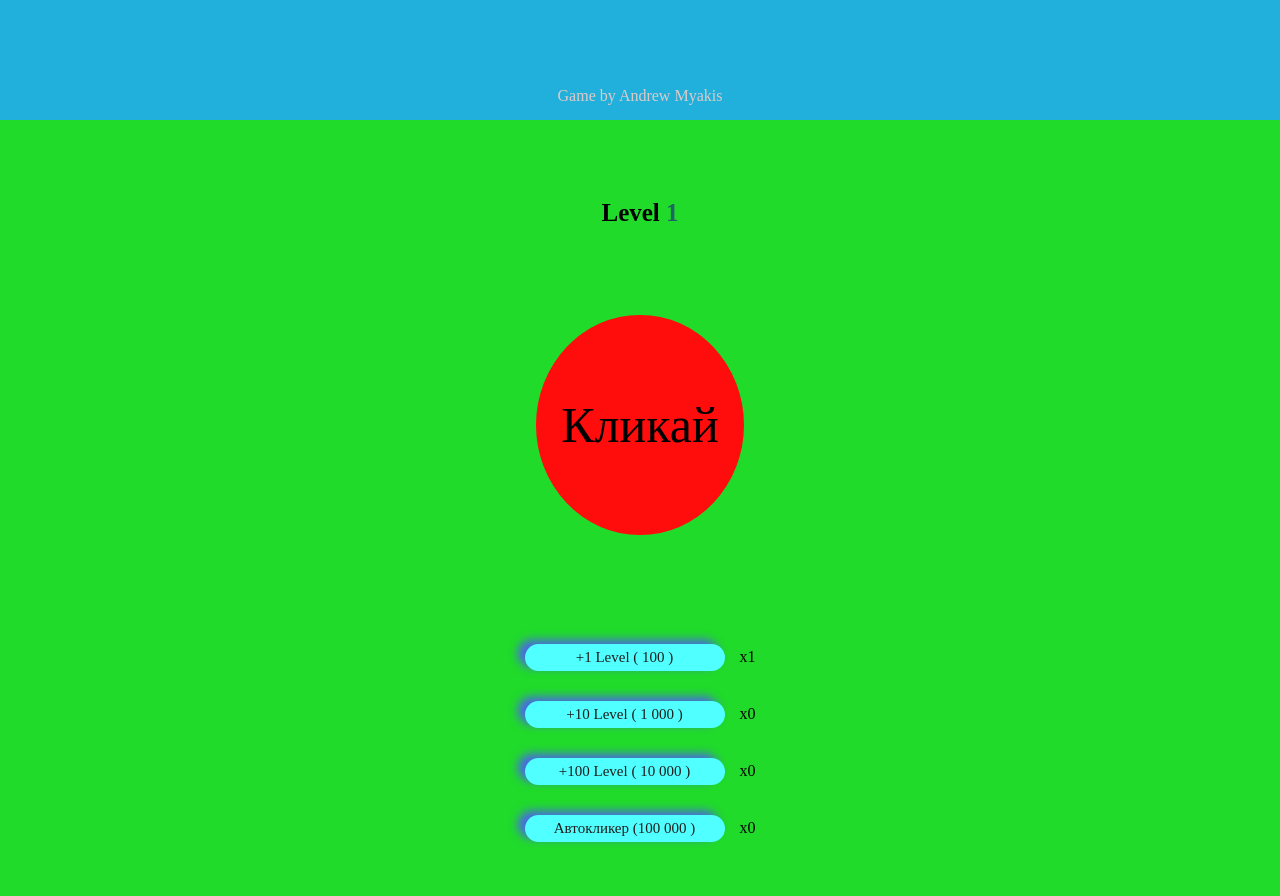
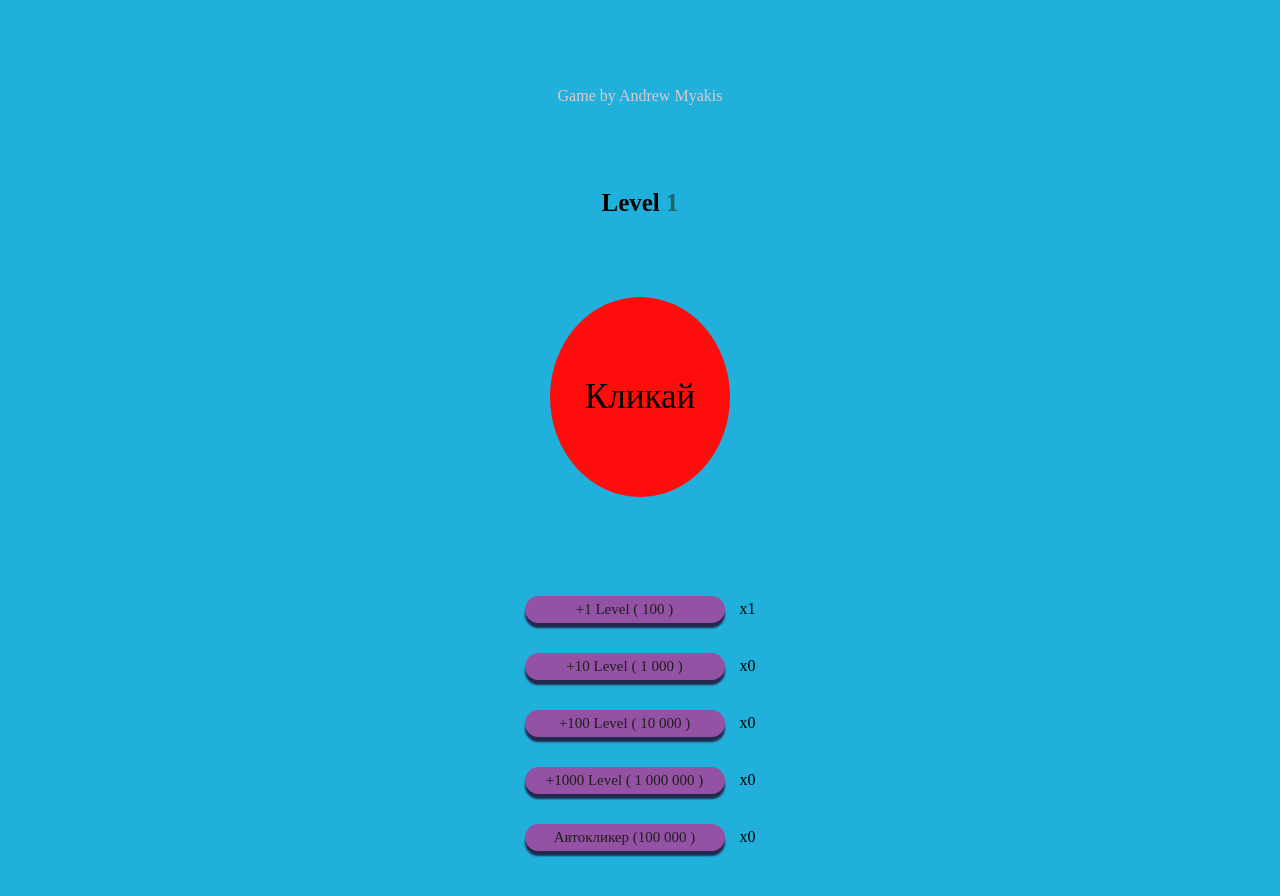
Before and after one commit to Myakis/clicker, a plain HTML site: page index.html in a window 1280 px wide. Shown: the part 680-1576 px from the top of the page. Drawn offline with Linux system fonts and the light colour scheme.

Commit message:
update design

```diff
--- a/index.html
+++ b/index.html
@@ -58,17 +58,17 @@
             </p>
             <span> x0</span>
           </div>
-          <!-- <div>
+          <div>
             <p
               class="factor-clicker"
-              data-price="100000"
-              data-count="100000"
+              data-price="1000000"
+              data-count="1000000"
               data-level="1000"
             >
-              +1000 Level (<span> 100 000 </span>)
+              +1000 Level (<span> 1 000 000 </span>)
             </p>
             <span> x0</span>
-          </div> -->
+          </div>
           <div>
             <div class="autoclick-div">
               <p class="autoclicker">
--- a/js/main.js
+++ b/js/main.js
@@ -29,6 +29,7 @@ function clicker() {
 
   count.style.fontSize = `${random(50, 40)}px `;
   count.style.background = randomColor();
+  count.style.boxShadow = `1px 0px 15px 6px ${randomColor()}`;
   audipPlay("audio/click2.mp3");
   // document.querySelector(".audio2").play();
 }
@@ -128,7 +129,7 @@ gameConteiner.addEventListener("click", (event) => {
     }
   } catch (error) {}
 });
-
+//
 function clickConteiner(param) {
   let dataPrice = +param.dataset.price;
   const datasetCount = +param.dataset.count;
--- a/scss/style.scss
+++ b/scss/style.scss
@@ -47,8 +47,9 @@ body {
   color: rgb(32, 29, 29);
   transition: 0.1s box-shadow ease;
   margin-top: -150px;
+  box-shadow: 0px 5px 2px #22294e;
   &:active {
-    box-shadow: 9px 10px 16px 1px black;
+    box-shadow: 0px 0px 0px #1b234d;
   }
 }
 .game-continue {
@@ -117,7 +118,8 @@ body {
   align-items: center;
   overflow: hidden;
   transition: transform 0.5s ease;
-  background: rgb(32, 219, 41);
+  background: rgb(89, 115, 230);
+  background: rgb(32, 176, 219);
   height: 100%;
 }
 .level {
@@ -134,13 +136,13 @@ body {
   display: flex;
   align-items: center;
   justify-content: center;
-  padding: 35px 25px;
+  padding: 25px 15px;
   min-width: 150px;
   min-height: 150px;
   background: rgb(255, 12, 12);
   line-height: 0.5em;
   border-radius: 50%;
-  font-size: 50px;
+  font-size: 35px;
 
   cursor: pointer;
   :focus,
@@ -175,34 +177,33 @@ body {
 .autoclicker {
   min-width: 170px;
   font-size: 15px;
-  background: rgb(80, 255, 255);
+  background: rgb(148, 82, 165);
   padding: 5px 15px;
   text-align: center;
   border-radius: 50px;
   cursor: pointer;
   color: rgb(32, 29, 29);
-  box-shadow: -7px -4px 10px rgb(76, 100, 238);
+  box-shadow: 0px 5px 2px #22294e;
   &:active {
-    box-shadow: 4px 2px 12px 1px #1025e4;
+    box-shadow: 0px 0px 0px #1b234d;
   }
 }
 
 .factor-clicker {
   font-size: 15px;
-  background: rgb(80, 255, 255);
+  background: rgb(148, 82, 165);
   padding: 5px 15px;
   text-align: center;
   border-radius: 50px;
   cursor: pointer;
   color: rgb(32, 29, 29);
-  box-shadow: -7px -4px 10px rgb(76, 100, 238);
-  z-index: 5;
+  box-shadow: 0px 5px 2px #22294e;
   min-width: 170px;
   span {
     z-index: -1;
   }
   &:active {
-    box-shadow: 4px 2px 12px 1px #1025e4;
+    box-shadow: 0px 0px 0px #1b234d;
   }
 }
 
```
Also changed, not shown: css/style.css, scss/style.css.
